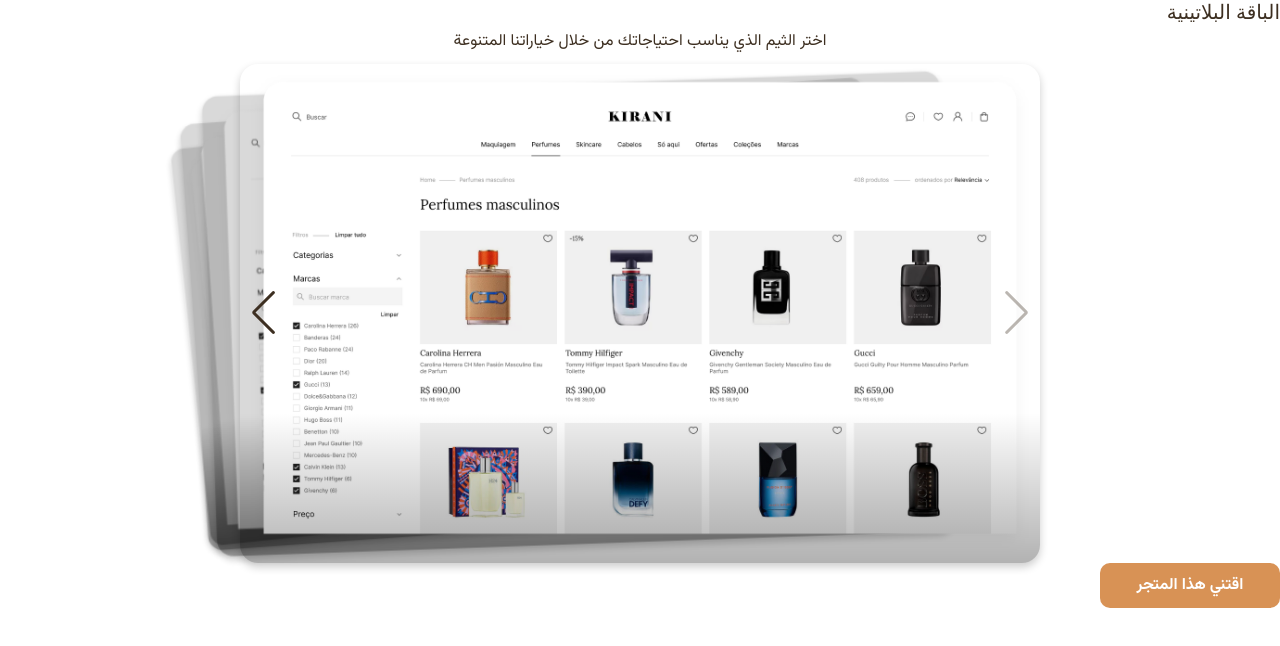
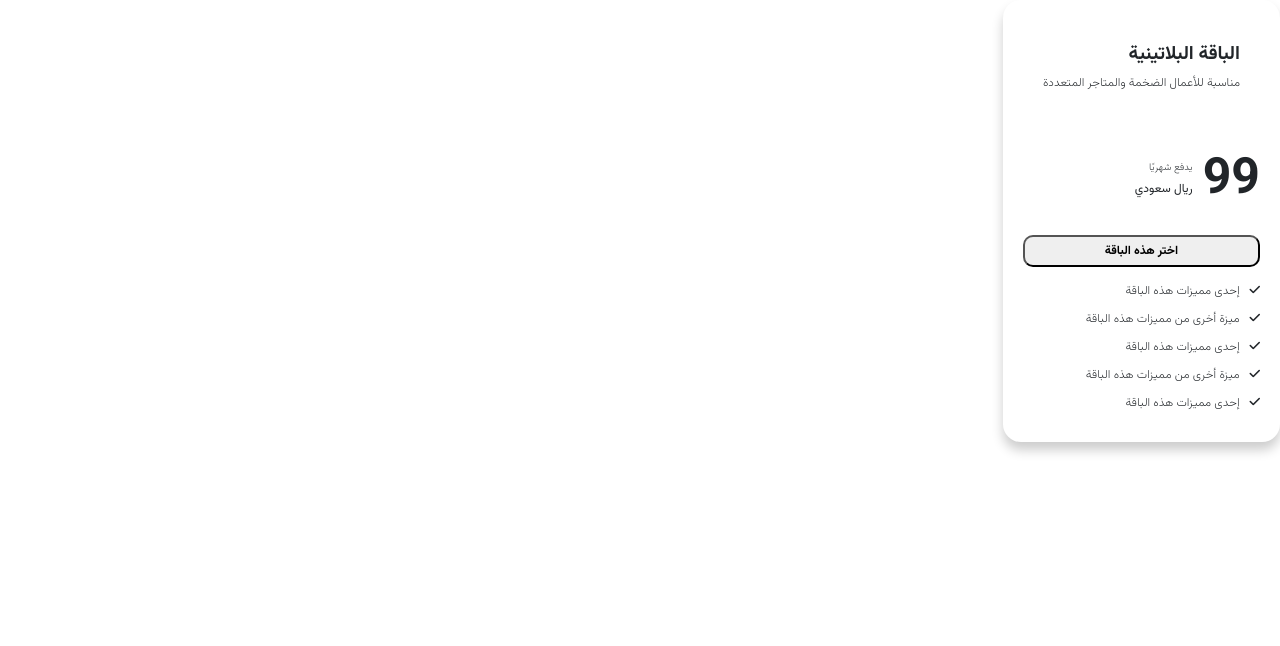
Before and after one commit to tariq7299/BolesaLandingPage, a website: page src/index-dev.html in a window 1280 px wide. Drawn offline with nearby package versions, Linux system fonts and the light colour scheme.

Commit message:
- Created basic supscription-plan-card compoenent adn its styling

```diff
--- a/src/index-dev.html
+++ b/src/index-dev.html
@@ -38,71 +38,53 @@
   <body>
     <main>
       <section class="subscription-plans-section">
-        <div class="section-container">
-          <div class="section-sub-title--font subscription-plan__header">
-            <h2 class="section--sub-title text--secondary-color-2">
-              الباقة البلاتينية
-            </h2>
-            <p class="section-description text--secondary-color-2 text--center">
-              اختر الثيم الذي يناسب احتياجاتك من خلال خياراتنا المتنوعة
-            </p>
-          </div>
+        <div class="section-container subscription-plans-section__container">
+          <div class="subscription-plan-card">
+            <div class="subscription-plan__header">
+              <h2 class="subscription-plan__title">الباقة البلاتينية</h2>
+              <p class="subscription-plan__sub-title">
+                مناسبة للأعمال الضخمة والمتاجر المتعددة
+              </p>
+            </div>
+            <div class="subscription-plan-card__description">
+              <div class="subscription-plan-card__pirce">
+                <div class="subscription-plan-card__amount">99</div>
+                <div class="subscription-plan-card__amount-details">
+                  <h3 class="subscription-plan-card__period">يدفع شهريًا</h3>
+                  <h3 class="subscription-plan-card__currency">ريال سعودي</h3>
+                </div>
+              </div>
+              <div class="subscription-plan-card__button">
+                <button class="button" type="button">اختر هذه الباقة</button>
+              </div>
+              <div class="subscription-plan-card__benefits">
+                <p class="subscription-plan-card__benefit">
+                  <span><i class="fa-solid fa-check"></i></span>إحدى مميزات هذه
+                  الباقة
+                </p>
 
-          <!-- Slider main container -->
-          <div class="swiper demos-slider-section__swiper">
-            <!-- Additional required wrapper -->
-            <div class="swiper-wrapper">
-              <!-- Slides -->
-              <div
-                class="swiper-slide swiper-slide--nice-shadow swiper-slide--position-relative"
-              >
-                <div class="gradient-shadow"></div>
-                <img src="./assets/store-prototype-img-1.png" alt="" />
+                <p class="subscription-plan-card__benefit">
+                  <span><i class="fa-solid fa-check"></i></span>ميزة أخرى من
+                  مميزات هذه الباقة
+                </p>
+
+                <p class="subscription-plan-card__benefit">
+                  <span><i class="fa-solid fa-check"></i></span>إحدى مميزات هذه
+                  الباقة
+                </p>
+
+                <p class="subscription-plan-card__benefit">
+                  <span><i class="fa-solid fa-check"></i></span>ميزة أخرى من
+                  مميزات هذه الباقة
+                </p>
+
+                <p class="subscription-plan-card__benefit">
+                  <span><i class="fa-solid fa-check"></i></span>إحدى مميزات هذه
+                  الباقة
+                </p>
               </div>
-              <div
-                class="swiper-slide swiper-slide--nice-shadow swiper-slide--position-relative"
-              >
-                <div class="gradient-shadow"></div>
-                <img src="./assets/store-prototype-img-1.png" alt="" />
-              </div>
-              <div
-                class="swiper-slide swiper-slide--nice-shadow swiper-slide--position-relative"
-              >
-                <div class="gradient-shadow"></div>
-                <img src="./assets/store-prototype-img-1.png" alt="" />
-              </div>
-              <div
-                class="swiper-slide swiper-slide--nice-shadow swiper-slide--position-relative"
-              >
-                <div class="gradient-shadow"></div>
-                <img src="./assets/store-prototype-img-1.png" alt="" />
-              </div>
-              <div
-                class="swiper-slide swiper-slide--nice-shadow swiper-slide--position-relative"
-              >
-                <div class="gradient-shadow"></div>
-                <img
-                  src="./assets/store-pr
-                ototype-img-1.png"
-                  alt=""
-                />
-              </div>
-
-              <div
-                class="swiper-button-prev swiper-button-prev--secondary-color-2"
-              ></div>
-              <div
-                class="swiper-button-next swiper-button-next--secondary-color-2"
-              ></div>
             </div>
           </div>
-
-          <button
-            class="button button--priamry-color-filled demos-slider-section__action-button"
-            type="button"
-          >
-            اقتني هذا المتجر
-          </button>
         </div>
       </section>
     </main>
--- a/src/styles/scss/base/_variables.scss
+++ b/src/styles/scss/base/_variables.scss
@@ -23,7 +23,10 @@
   --bold-font: normal bold 16px var(--font-family-base);
 
   --main-font: normal normal 16px var(--font-family-base);
+  --small-bold-font: normal bold 12px var(--font-family-base);
+  --x-small-light-font: normal 200 10px var(--font-family-base);
   --small-light-font: normal 200 12px var(--font-family-base);
+  --small-font: normal normal 12px var(--font-family-base);
   --big-font: normal normal 19px var(--font-family-base);
   --big-bold-font: normal bold 19px var(--font-family-base);
   --big-bold-font-x2: normal bold 24px var(--font-family-base);
--- a/src/styles/scss/components/_button.scss
+++ b/src/styles/scss/components/_button.scss
@@ -1,9 +1,11 @@
 .button {
-  padding: 1rem 1.5rem !important;
-  font: var(--bold-font);
+  // padding: 1rem 1.5rem !important;
+  // font: var(--bold-font);
   text-align: center;
   min-width: 180px;
-  max-width: 185px;
+  border-radius: 10px;
+  width: 100%;
+  // max-width: 185px;
 }
 
 .button--priamry-color-filled {
--- a/src/styles/scss/components/_subscription-plan-card.scss
+++ b/src/styles/scss/components/_subscription-plan-card.scss
@@ -0,0 +1,72 @@
+// font color
+// Background
+// button colors
+// height
+// Check icon
+
+.subscription-plan-card {
+  display: flex;
+  flex-flow: column nowrap;
+  padding: var(--space-md);
+  border-radius: 18px;
+  box-shadow: 0 8px 12px rgba(0, 0, 0, 0.2);
+  width: max-content;
+  gap: var(--space-md);
+
+  .subscription-plan__header {
+    display: flex;
+    flex-flow: column nowrap;
+    border-radius: 18px;
+    padding: var(--space-md);
+
+    .subscription-plan__title {
+      font: var(--big-bold-font);
+    }
+    .subscription-plan__sub-title {
+      font: var(--small-light-font);
+    }
+  }
+  .subscription-plan-card__description {
+    display: flex;
+    flex-flow: column nowrap;
+    gap: var(--space-sm);
+
+    .subscription-plan-card__pirce {
+      display: flex;
+      flex-flow: row nowrap;
+      align-items: center;
+      gap: var(--space-xs);
+
+      .subscription-plan-card__amount {
+        font: var(--hero-font);
+      }
+      .subscription-plan-card__amount-details {
+        display: flex;
+        flex-flow: column;
+        .subscription-plan-card__period {
+          font: var(--x-small-light-font);
+        }
+        .subscription-plan-card__currency {
+          font: var(--small-font);
+        }
+      }
+    }
+    .subscription-plan-card__button {
+      button {
+        font: var(--small-bold-font);
+        padding: var(--space-xxs) var(--space-md);
+      }
+    }
+    .subscription-plan-card__benefits {
+      font: var(--small-light-font);
+      display: flex;
+      flex-flow: column nowrap;
+      align-items: start;
+      .subscription-plan-card__benefit {
+        span {
+          padding-left: var(--space-xs);
+        }
+      }
+    }
+  }
+}
--- a/src/styles/scss/utilities/_helpers.scss
+++ b/src/styles/scss/utilities/_helpers.scss
@@ -56,3 +56,11 @@
   padding-top: var(--container-y-padding);
   padding-bottom: var(--container-y-padding);
 }
+
+.section-sub-title--font {
+  font: var(--big-bold-font);
+}
+
+.text--small-light-font {
+  font: var(--small-light-font);
+}
```
Also changed, not shown: src/index.html (+72 -4 lines), to-do.md (+1 -0 lines), src/styles/scss/main.css, 1 other file.
